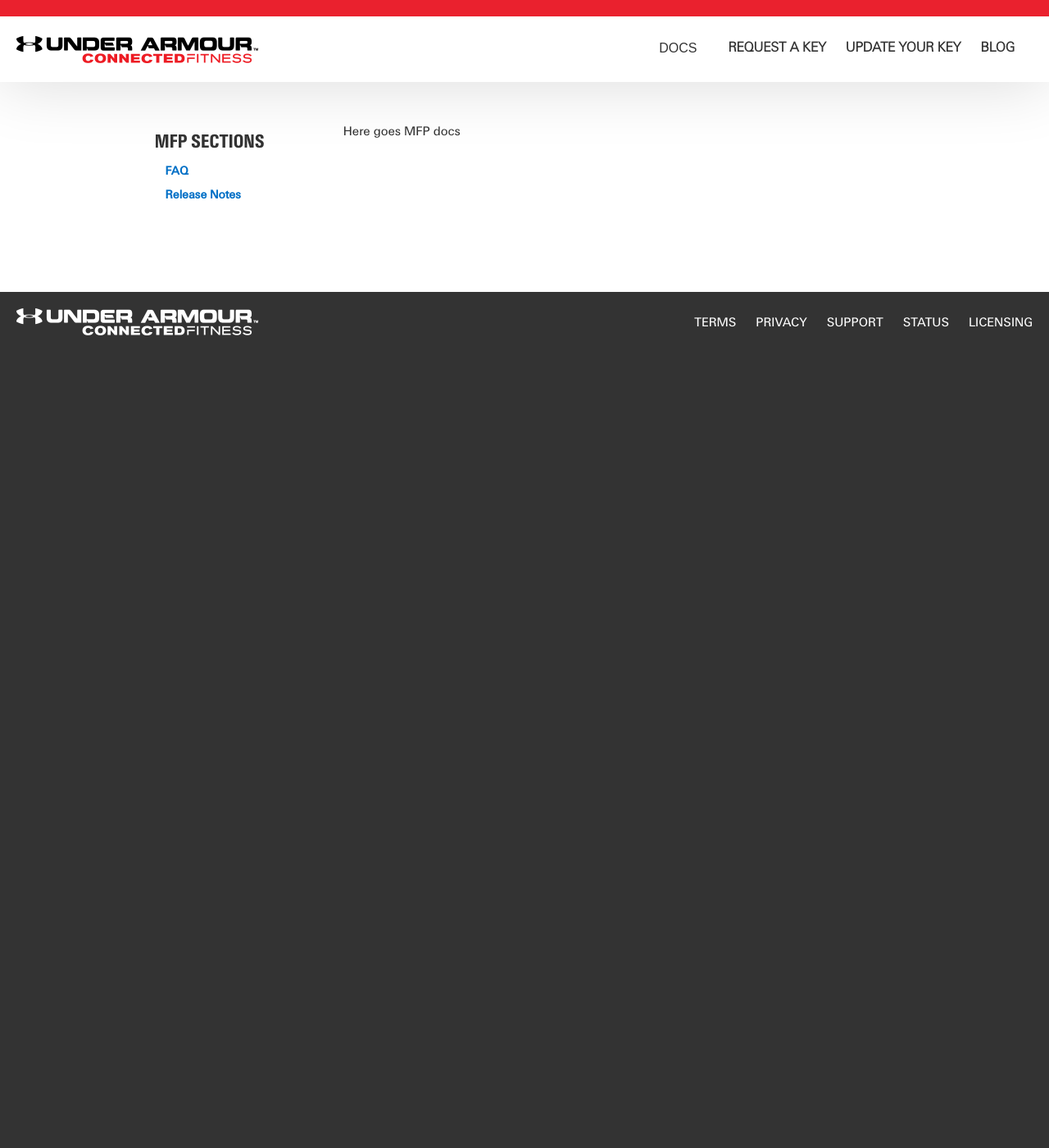
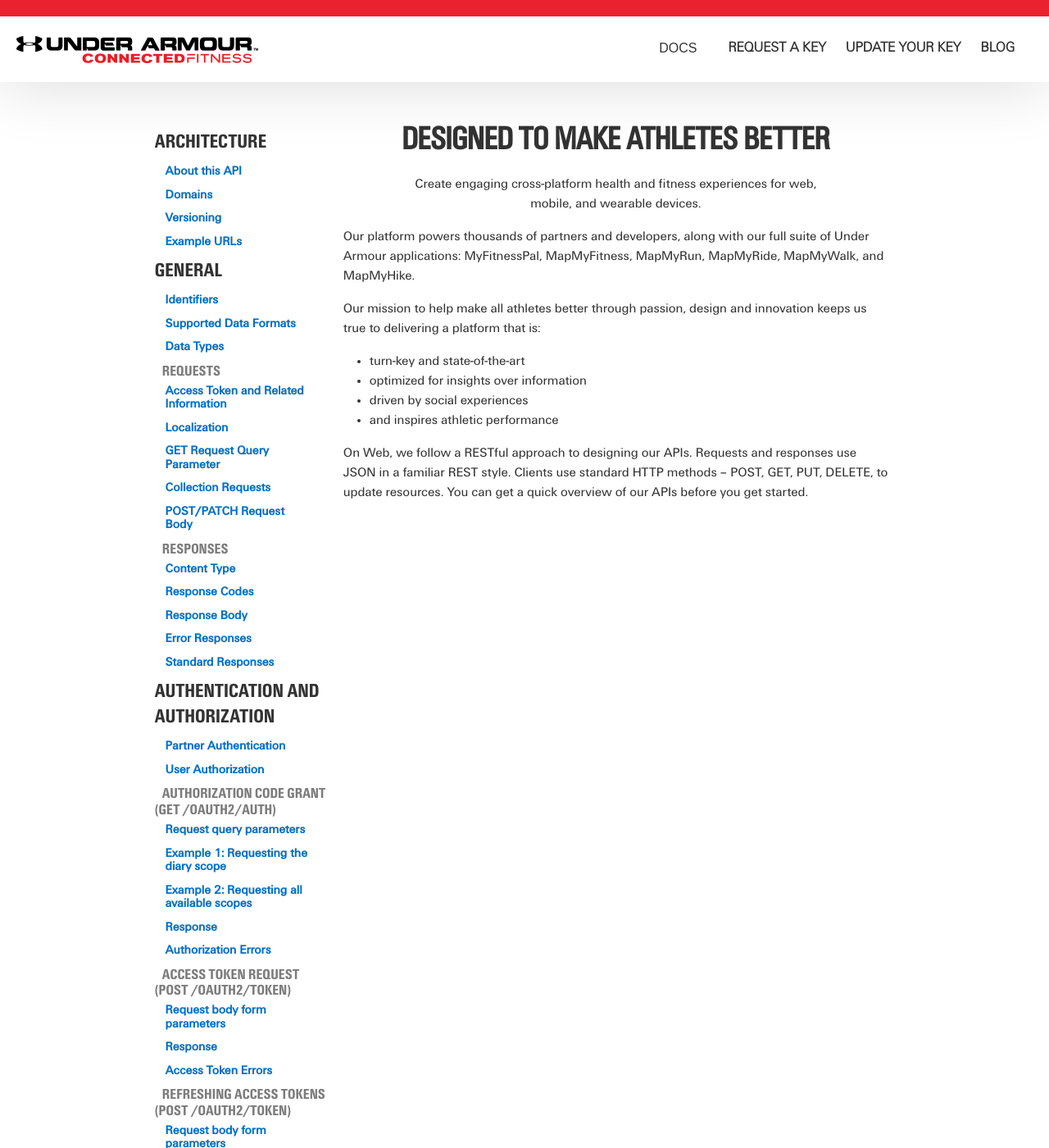
Before and after one commit to jeudyx/jeudyx.github.io, a Jekyll site: the page built from docs-mfp/index.html, in a window 1280 px wide and 1400 px high. Shown: the whole window at 82% size. Built offline with Jekyll 4.4.1, drawn with Linux system fonts in a browser that asks for light colours; some of the changed text lies outside the part shown.

Commit message:
Adding docs and side menu for MFP

```diff
--- a/_includes/mfp_sidenav.html
+++ b/_includes/mfp_sidenav.html
@@ -1,7 +1,44 @@
 <div class="sidenav">
 
-  <h3>MFP Sections</h3>
-  <a href="{{ site.github.url }}/faq">FAQ</a>
-  <a href="{{ site.github.url }}/docs/v70_Release_Notes">Release Notes</a>
+  <h3>Architecture</h3>
+  <a href="{{ site.github.url }}/docs-mpf/about">About this API</a>
+  <a href="{{ site.github.url }}/docs-mpf/domains">Domains</a>
+  <a href="{{ site.github.url }}/docs-mpf/versioning">Versioning</a>
+  <a href="{{ site.github.url }}/docs-mpf/example-urls">Example URLs</a>
 
+  <h3>General</h3>
+  <a href="{{ site.github.url }}/docs-mpf/identifiers">Identifiers</a>
+  <a href="{{ site.github.url }}/docs-mpf/supported-data-formats">Supported Data Formats</a>
+  <a href="{{ site.github.url }}/docs-mpf/data-types">Data Types</a>
+  <h5>Requests</h5>
+    <a href="{{ site.github.url }}/docs-mpf/access-tokens">Access Token and Related Information</a>
+    <a href="{{ site.github.url }}/docs-mpf/localization">Localization</a>
+    <a href="{{ site.github.url }}/docs-mpf/get-request-query-param">GET Request Query Parameter</a>
+    <a href="{{ site.github.url }}/docs-mpf/collection-requests">Collection Requests</a>
+    <a href="{{ site.github.url }}/docs-mpf/post-patch-request">POST/PATCH Request Body</a>
+  <h5>Responses</h5>
+    <a href="{{ site.github.url }}/docs-mpf/content-type">Content Type</a>
+    <a href="{{ site.github.url }}/docs-mpf/response-codes">Response Codes</a>
+    <a href="{{ site.github.url }}/docs-mpf/response-body">Response Body</a>
+    <a href="{{ site.github.url }}/docs-mpf/error-responses">Error Responses</a>
+    <a href="{{ site.github.url }}/docs-mpf/standard-responses">Standard Responses</a>
+
+    <h3>Authentication and Authorization</h3>
+    <a href="{{ site.github.url }}/docs-mpf/partner-authentication">Partner Authentication</a>
+    <a href="{{ site.github.url }}/docs-mpf/user-authentication">User Authorization</a>
+    <h5>Authorization Code Grant (GET /oauth2/auth)</h5>
+      <a href="{{ site.github.url }}/docs-mpf/request-query-parameters">Request query parameters</a>
+      <a href="{{ site.github.url }}/docs-mpf/auth-example-1">Example 1: Requesting the diary scope</a>
+      <a href="{{ site.github.url }}/docs-mpf/auth-example-2">Example 2: Requesting all available scopes</a>
+      <a href="{{ site.github.url }}/docs-mpf/auth-response">Response</a>
+      <a href="{{ site.github.url }}/docs-mpf/auth-errors">Authorization Errors</a>
+    <h5>Access Token Request (POST /oauth2/token)</h5>
+      <a href="{{ site.github.url }}/docs-mpf/request-body-form-parameters">Request body form parameters</a>
+      <a href="{{ site.github.url }}/docs-mpf/post-response">Response</a>
+      <a href="{{ site.github.url }}/docs-mpf/access-token-errors">Access Token Errors</a>
+    <h5>Refreshing Access Tokens (POST /oauth2/token)</h5>
+      <a href="{{ site.github.url }}/docs-mpf/refresh-request-body-form-parameters">Request body form parameters</a>
+      <a href="{{ site.github.url }}/docs-mpf/refresh-post-response">Response</a>
+      <a href="{{ site.github.url }}/docs-mpf/refresh-token-errors">Refresh Token Errors</a>
+      <a href="{{ site.github.url }}/docs-mpf/making-requests">Making Requests</a>
 </div>
--- a/docs-mfp/index.html
+++ b/docs-mfp/index.html
@@ -4,5 +4,30 @@
 version: v0.1
 ---
 <div class="ua-container page-docs">
-Here goes MFP docs
+    <article>
+        <section>
+            <h1 class="text-center">Designed to Make Athletes Better</h1>
+            <p class="text-center">Create engaging cross-platform health and fitness experiences for web,
+                <br/>mobile, and wearable devices.</p>
+        </section>
+        <p>
+            Our platform powers thousands of partners and developers, along with our full suite of Under Armour applications: MyFitnessPal, MapMyFitness, MapMyRun, MapMyRide, MapMyWalk, and MapMyHike.
+        </p>
+        <p>
+            Our mission to help make all athletes better through passion, design and innovation keeps us true to delivering a platform that is:
+        </p>
+        <ul>
+            <li>turn-key and state-of-the-art</li>
+            <li>optimized for insights over information</li>
+            <li>driven by social experiences</li>
+            <li>and inspires athletic performance</li>
+        </ul>
+        <!--<p>
+            For wearables, our lightweight SDK encapsulates key algorithms that help you deliver the same authentic performance as in mobile or web. At this time, we are working with select partners to bring our wearable SDK to devices. If you would like to be one of them, please
+            <a href="mailto:Partner-Support@underarmour.com">contact us</a>.
+        </p>-->
+        <p>
+            On Web, we follow a RESTful approach to designing our APIs. Requests and responses use JSON in a familiar REST style. Clients use standard HTTP methods – POST, GET, PUT, DELETE, to update resources. You can get a quick overview of our APIs before you get started.
+        </p>
+    </article>
 </div>
```
Also changed, not shown: docs-mfp/about.md (added, +14 -0 lines), docs-mfp/access-tokens.md (added, +14 -0 lines), docs-mfp/collection-requests.md (added, +14 -0 lines), docs-mfp/content-type.md (added, +14 -0 lines), docs-mfp/data-types.md (added, +14 -0 lines), docs-mfp/domains.md (added, +14 -0 lines), docs-mfp/error-responses.md (added, +14 -0 lines), docs-mfp/example-urls.md (added, +14 -0 lines), docs-mfp/get-request-query-param.md (added, +14 -0 lines), docs-mfp/identifiers.md (added, +14 -0 lines), docs-mfp/localization.md (added, +14 -0 lines), docs-mfp/post-patch-request.md (added, +14 -0 lines), docs-mfp/response-body.md (added, +14 -0 lines), docs-mfp/response-codes.md (added, +14 -0 lines), 3 more files.
